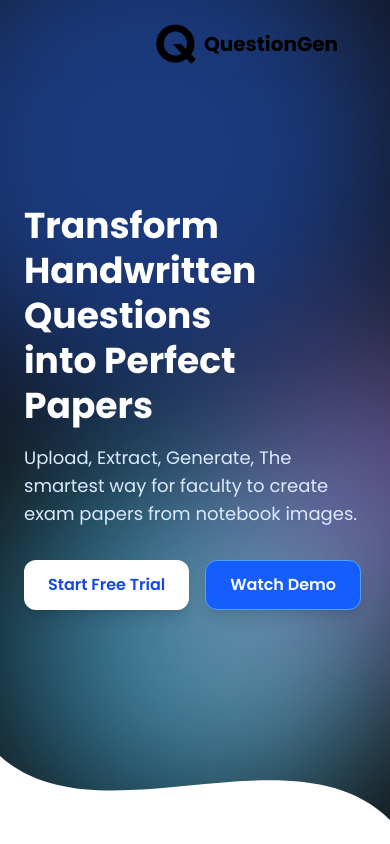
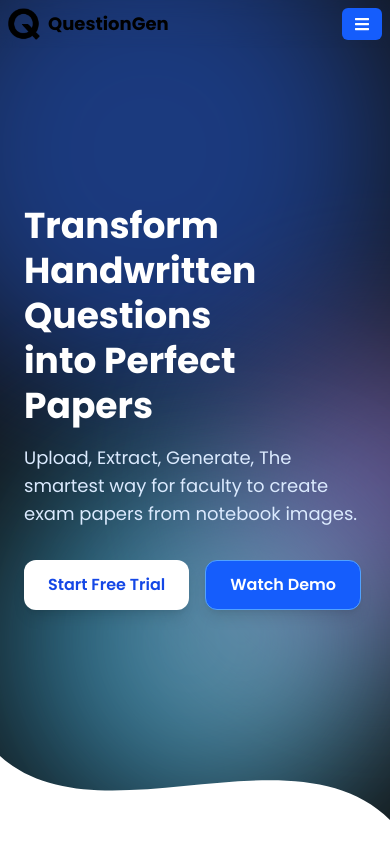
Before and after one commit to mukundjha-mj/QuestionGen, a React (Vite) app: page / in a window 390 px wide. Built offline with nearby package versions, Linux system fonts and the light colour scheme.

Commit message:
Phase 1: Building The Landing page: make responsive for mobile also

```diff
--- a/package.json
+++ b/package.json
@@ -14,6 +14,7 @@
     "axios": "^1.10.0",
     "react": "^19.1.0",
     "react-dom": "^19.1.0",
+    "react-icons": "^5.5.0",
     "react-router-dom": "^7.6.3",
     "tailwindcss": "^4.1.11"
   },
--- a/src/components/Button.jsx
+++ b/src/components/Button.jsx
@@ -1,11 +1,17 @@
 import React from 'react'
 
-const Button = ({ label, onClick, className, disabled = false }) => {
+const Button = ({ label, onClick, className, onItemClick, disabled }) => {
+  const handleClick = (e) => {
+    if (onClick) onClick(e);
+    if (onItemClick) onItemClick(e);
+  };
+
   return (
     <button
-      onClick={onClick}
+      onClick={handleClick}
+      disabled={disabled}
       className={`${className}`}
-      disabled={disabled}
+      type="button"
     >
       {label}
     </button>
--- a/src/components/Navbar.jsx
+++ b/src/components/Navbar.jsx
@@ -2,6 +2,7 @@ import React, { useState } from 'react'
 import Login from '../pages/Auth';
 import Button from './Button';
 import { Link, useNavigate } from 'react-router-dom';
+import { FaBars } from "react-icons/fa";
 
 const Navbar = ({ title, navItems, logoSrc, isScrolledToFeatures }) => {
     const navigate = useNavigate();
@@ -9,24 +10,69 @@ const Navbar = ({ title, navItems, logoSrc, isScrolledToFeatures }) => {
     function handleLoginChange() {
         navigate('/account/login')
     }
+    const [isMenuOpen, setIsMenuOpen] = useState(false);
 
     const buttonBgClass = isScrolledToFeatures ? 'bg-blue-600 text-white' : 'bg-white text-black';
 
     return (
         <>
-            <div className={`fixed backdrop-blur-sm left-0 flex pt-3  justify-center items-center right-0 z-50 overflow-hidden py-2`}>
+            <div className={`fixed top-0 left-0 right-0 backdrop-blur-sm w-full flex justify-center items-center z-50 py-2 px-2 sm:px-4`}>
+                <nav className='flex justify-between items-center w-full max-w-7xl relative'>
+                    <Logo title={title} logoSrc={logoSrc} isScrolledToFeatures={isScrolledToFeatures} onLogoClick={() => setIsMenuOpen(false)} />
 
-                <nav className='flex flex-row static px-44 justify-between items-center w-[100vw] gap-24 '>
-                    <Logo title={title} logoSrc={logoSrc} isScrolledToFeatures={isScrolledToFeatures} />
-                    <ul className='flex gap-8'>
+                    {/* Desktop Navigation - hidden on mobile and tablet, shown on large screens */}
+                    <ul className='hidden lg:flex gap-6 xl:gap-8'>
                         {navItems.map((item, index) => (
                             <NavItem key={index} lable={item} isScrolledToFeatures={isScrolledToFeatures} />
                         ))}
                     </ul>
-                    <div className='flex gap-4'>
-                        <Button label='Get Started' className={`${buttonBgClass} px-4 py-2 rounded-md cursor-pointer`} onClick={handleLoginChange} />
+
+                    {/* Medium screens navigation - compact version */}
+                    <ul className='hidden md:flex lg:hidden gap-4'>
+                        {navItems.map((item, index) => (
+                            <NavItem key={index} lable={item} isScrolledToFeatures={isScrolledToFeatures} />
+                        ))}
+                    </ul>
+
+                    {/* Desktop Get Started Button */}
+                    <div className='hidden md:flex gap-2 lg:gap-4'>
+                        <Button
+                            label='Get Started'
+                            className={`${buttonBgClass} px-3 py-2 md:px-4 rounded-md cursor-pointer text-sm md:text-base`}
+                            onClick={handleLoginChange}
+                        />
+                    </div>
+
+                    {/* Mobile Menu Button */}
+                    <div className='md:hidden'>
+                        <Button
+                            label={<FaBars />}
+                            className={`${buttonBgClass} px-3 py-2 rounded-md cursor-pointer`}
+                            onClick={() => setIsMenuOpen(!isMenuOpen)}
+                        />
                     </div>
                 </nav>
+
+                {/* Mobile Menu */}
+                {isMenuOpen && (
+                    <div className='md:hidden absolute top-full left-0 right-0 backdrop-blur-md bg-slate-900/90 shadow-lg border-t border-white/10'>
+                        <div className='px-4 py-4'>
+                            <ul className='flex flex-col space-y-4 font-[600] mb-4'>
+                                {navItems.map((item, index) => (
+                                    <NavItem key={index} lable={item} isScrolledToFeatures={isScrolledToFeatures} onItemClick={() => setIsMenuOpen(false)} />
+                                ))}
+                            </ul>
+                            <Button
+                                label='Get Started'
+                                className='bg-blue-600 hover:bg-blue-700 text-white px-4 py-2 rounded-md cursor-pointer w-full transition-colors duration-300'
+                                onClick={() => {
+                                    handleLoginChange();
+                                    setIsMenuOpen(false);
+                                }}
+                            />
+                        </div>
+                    </div>
+                )}
             </div>
         </>
     )
@@ -39,26 +85,32 @@ function Logo(props) {
     const logoStyle = props.isScrolledToFeatures ? { filter: 'brightness(0) invert(0)' } : {
         filter: 'none',
     };
+
+    // Debug logging
+    console.log('Logo - isScrolledToFeatures:', props.isScrolledToFeatures);
+    console.log('Logo - textColorClass:', textColorClass);
+
     return (
         <>
-            <div className={`text-xl font-bold transition-colors duration-300 ${textColorClass}`}>
-                <Link to='/' className='flex items-center justify-center'>
-                    <img src={props.logoSrc} alt="logo" className="w-10 h-10 mr-2" style={logoStyle} />
-                    {props.title}
+            <div className={`text-lg md:text-xl font-bold transition-colors duration-300 ${textColorClass} flex-shrink-0`}>
+                <Link to='/' className={`flex items-center justify-center ${textColorClass}`} onClick={props.onLogoClick}>
+                    <img src={props.logoSrc} alt="logo" className="w-8 h-8 md:w-10 md:h-10 mr-2" style={logoStyle} />
+                    <span className={`sm:inline lg:inline xl:inline ${textColorClass}`}>{props.title}</span>
+
                 </Link>
             </div>
         </>
     )
 }
 
-const NavItem = ({ lable, isScrolledToFeatures }) => {
+const NavItem = ({ lable, isScrolledToFeatures, onItemClick }) => {
     const path = lable.toLowerCase() === 'home' ? '/' : `/${lable.toLowerCase()}`;
     const colorClass = isScrolledToFeatures ? 'text-black' : 'text-white';
     const hoverColorClass = isScrolledToFeatures ? 'hover:text-gray-600' : 'hover:text-sky-700';
     return (
         <>
-            <li className={`flex cursor-pointer transition-colors duration-300 ${colorClass} ${hoverColorClass}`}>
-                <Link to={path}>{lable}</Link>
+            <li className={`cursor-pointer transition-colors duration-300 ${colorClass} ${hoverColorClass} py-2 px-1 text-sm md:text-base`}>
+                <Link to={path} className="block w-full whitespace-nowrap" onClick={onItemClick}>{lable}</Link>
             </li>
         </>
     )
--- a/src/layout/Layout.jsx
+++ b/src/layout/Layout.jsx
@@ -1,6 +1,7 @@
 import React, { useState, useEffect, useRef } from 'react';
 import Navbar from '../components/Navbar';
 import { useLocation } from 'react-router-dom';
+import Logo from '/logo.png';
 
 const Layout = ({ children }) => {
     const navItems = ['Home', 'Services', 'About', 'Contact'];
@@ -30,7 +31,7 @@ const Layout = ({ children }) => {
 
     return (
         <>
-            <Navbar title="QuestionGen" logoSrc={'logo.png'} navItems={navItems} isScrolledToFeatures={isScrolledToFeatures} />
+            <Navbar title="QuestionGen" logoSrc={Logo} navItems={navItems} isScrolledToFeatures={isScrolledToFeatures} />
             <main>{children}</main>
         </>
     );
--- a/src/pages/Auth.jsx
+++ b/src/pages/Auth.jsx
@@ -56,7 +56,7 @@ const Auth = () => {
         {activeComponent === 'login' ? (
           <>
             <LoginForm />
-            <div className='flex items-center mt-4 w-full gap-2 justify-center'>
+            <div className='flex flex-col items-center md:justify-between mt-4 md:w-full md:flex-row'>
               <p className='text-white'>Don't have an account?</p>
               <Button
                 label='Create one'
--- a/vite.config.js
+++ b/vite.config.js
@@ -7,6 +7,10 @@ import tailwindcss from '@tailwindcss/vite'
 export default defineConfig({
   plugins: [
     react(),
-    tailwindcss()
+    tailwindcss(),
   ],
+  server: {
+    host: true, // <-- this allows access via IP
+    port: 5173  // optional: fix port for consistency
+  }
 })
```
Also changed, not shown: 1 other file (tests, documents, lock files or other folders).
